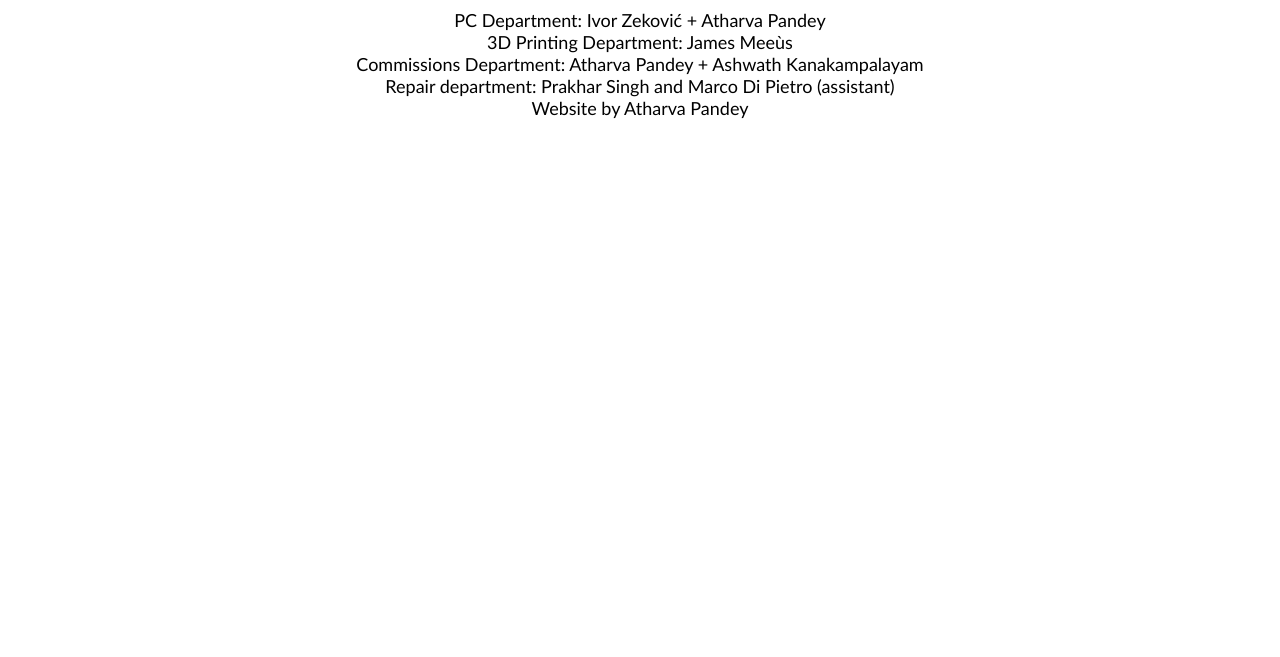
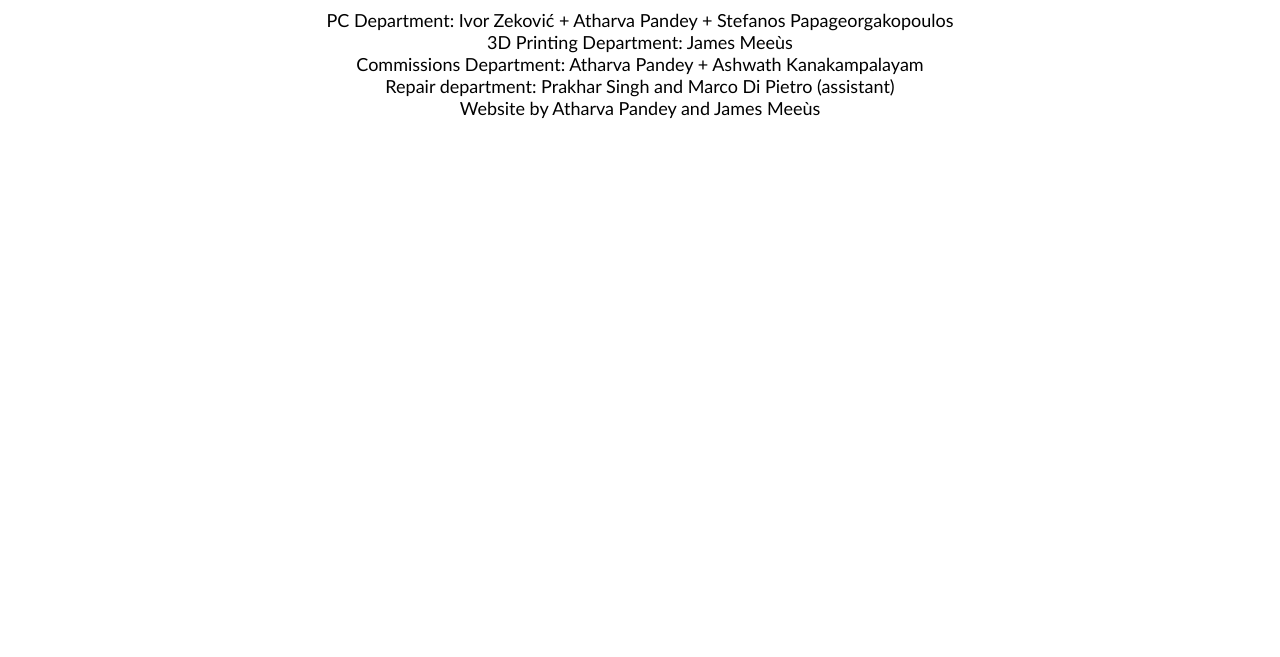
Before and after one commit to informationtoyou/informationtoyou.github.io, a plain HTML site: page team.html in a window 1280 px wide. Shown: the part 143-800 px from the top of the page. Drawn offline with Linux system fonts and the light colour scheme.

Commit message:
Added Stefanos Papageorgakopoulos

```diff
--- a/team.html
+++ b/team.html
@@ -98,11 +98,11 @@
   <body>
     <h1>WeShop</h1>
     <p>
-      PC Department: Ivor Zeković + Atharva Pandey<br>
+      PC Department: Ivor Zeković + Atharva Pandey + Stefanos Papageorgakopoulos<br>
       3D Printing Department: James Meeùs<br>
       Commissions Department: Atharva Pandey + Ashwath Kanakampalayam<br>
       Repair department: Prakhar Singh and Marco Di Pietro (assistant)<br>
-      Website by Atharva Pandey
+      Website by Atharva Pandey and James Meeùs
     </p>
   </body>
 </html>
```
